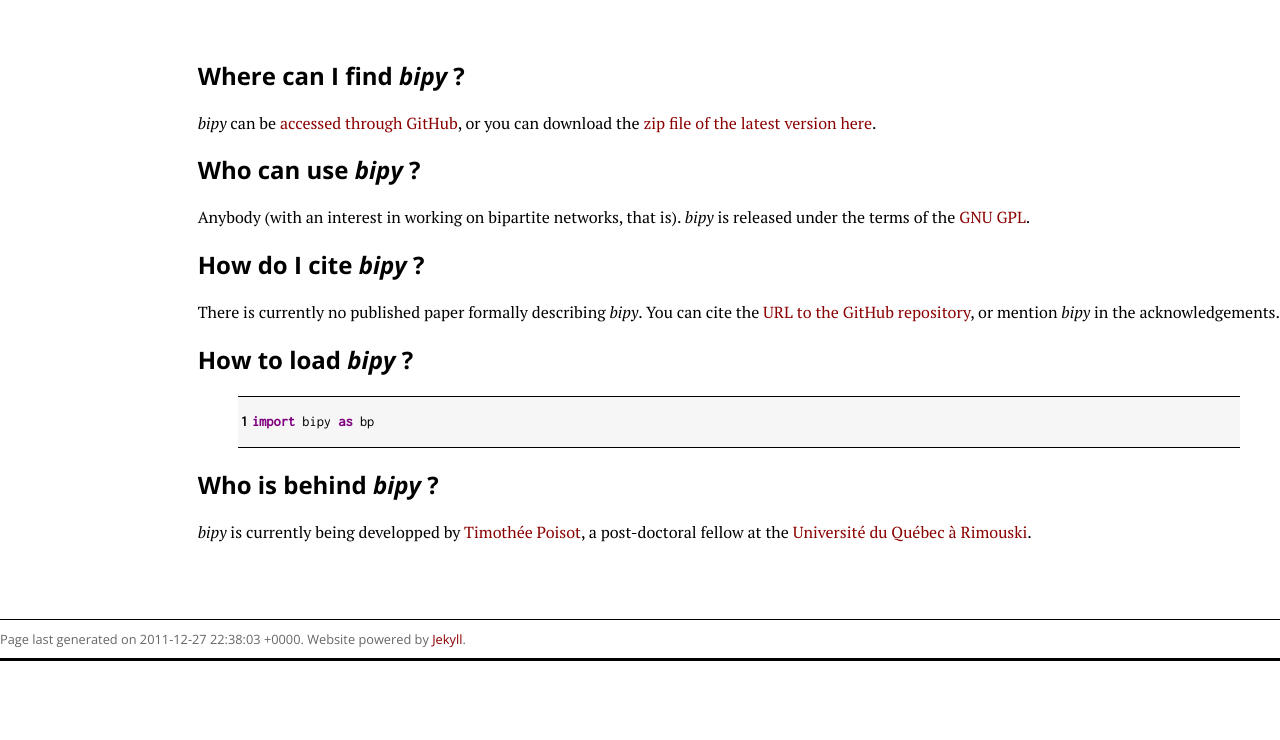
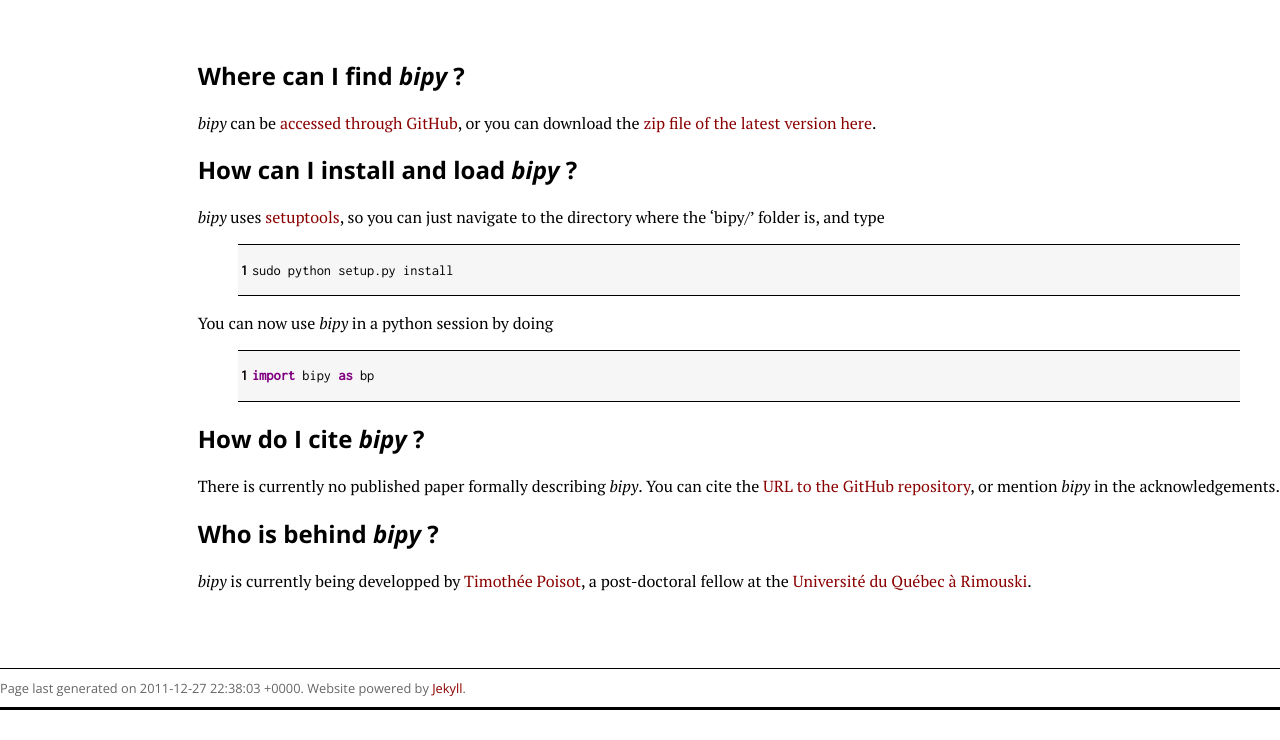
Before and after one commit to tpoisot/bipy, a Jekyll site: the page built from faq/index.md, in a window 1280 px wide. Shown: the part 320-1060 px from the top of the page. Built offline with Jekyll 4.4.1, drawn with Linux system fonts in a browser that asks for light colours; before the commit the page ends 1011 px from its top, so only the background shows below that.

Commit message:
Update faq/index.md

```diff
--- a/faq/index.md
+++ b/faq/index.md
@@ -9,20 +9,24 @@ title: BIPY - FAQ
 
 *bipy* can be [accessed through GitHub](https://github.com/tpoisot/bipy), or you can download the [zip file of the latest version here](https://github.com/tpoisot/bipy/zipball/master).
 
-## Who can use *bipy* ?
+##How can I install and load *bipy* ?
 
-Anybody (with an interest in working on bipartite networks, that is). *bipy* is released under the terms of the [GNU GPL](http://www.gnu.org/copyleft/gpl.html).
+*bipy* uses [setuptools](http://pypi.python.org/pypi/setuptools), so you can just navigate to the directory where the 'bipy/' folder is, and type
+
+{% highlight bash linenos %}
+sudo python setup.py install
+{% endhighlight %}
+
+You can now use *bipy* in a python session by doing
+
+{% highlight python linenos %}
+import bipy as bp
+{% endhighlight %}
 
 ## How do I cite *bipy* ?
 
 There is currently no published paper formally describing *bipy*. You can cite the [URL to the GitHub repository](https://github.com/tpoisot/bipy), or mention *bipy* in the acknowledgements.
 
-## How to load *bipy* ?
-
-{% highlight python linenos %}
-import bipy as bp
-{% endhighlight %}
-
 ## Who is behind *bipy* ?
 
 *bipy* is currently being developped by [Timothée Poisot](http://www.timotheepoisot.fr/), a post-doctoral fellow at the [Université du Québec à Rimouski](http://www.uqar.qc.ca/).
```
